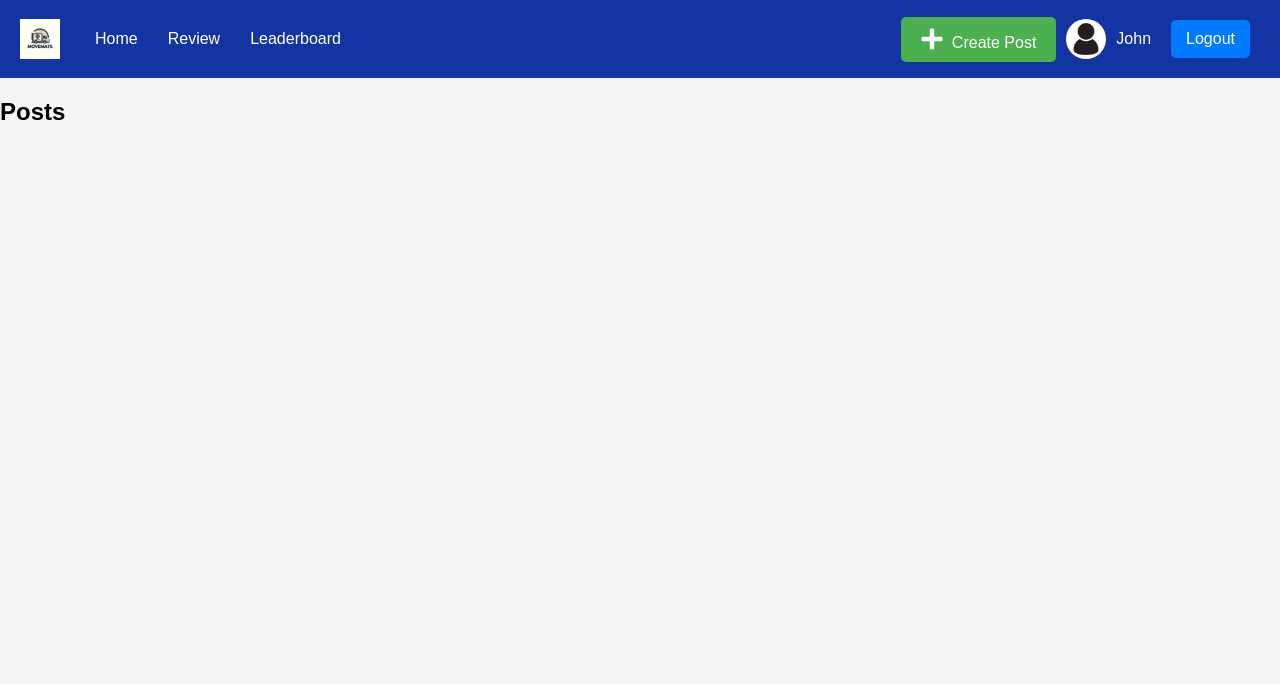
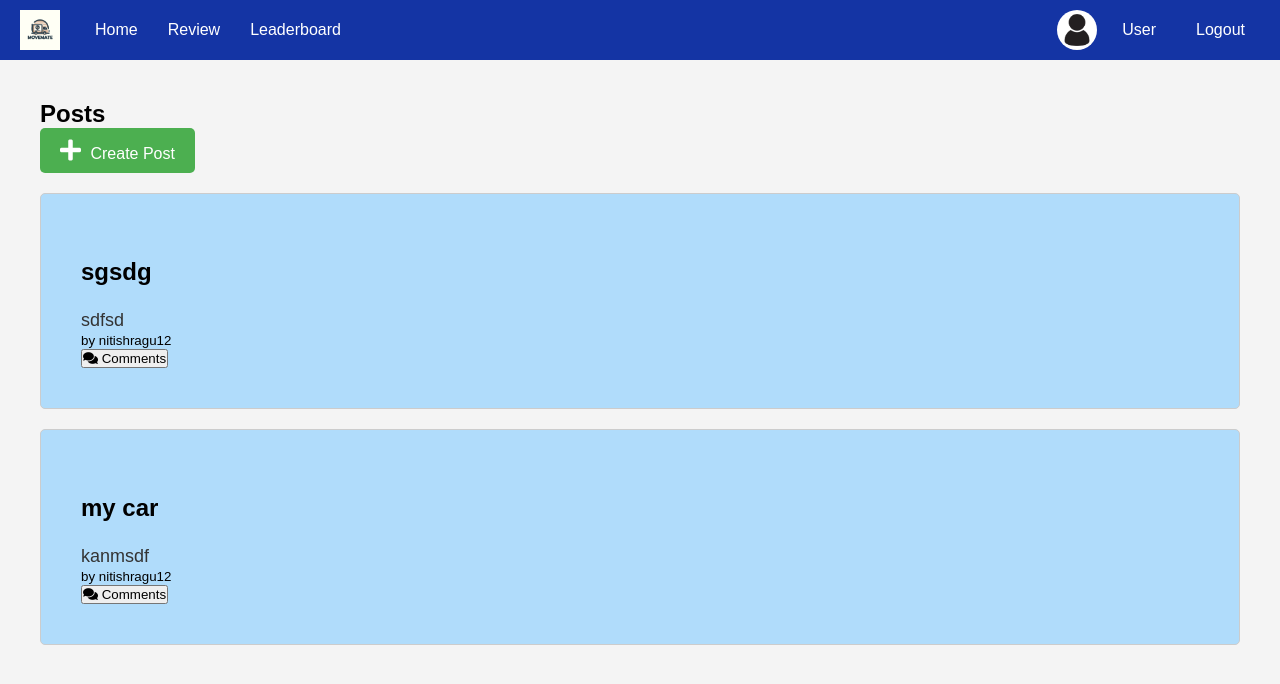
Before and after one commit to nitishragu12/CITS5505-GroupProject, a Flask app: page /home in a window 1280 px wide. Shown: the top 684 px of the page. Run offline with Flask 3, Linux system fonts and the light colour scheme; data that the repository does not hold is empty.

Commit message:
added backend for posts and skeleton profile page

```diff
--- a/Login and Sign up/app.py
+++ b/Login and Sign up/app.py
@@ -20,6 +20,8 @@ class User(db.Model):
     birthday = db.Column(db.String(10))
     phone = db.Column(db.String(15))
     reviews = db.relationship('Review', back_populates='user', cascade="all, delete-orphan")
+    posts = db.relationship('Post', back_populates='user', cascade="all, delete-orphan")
+    comments = db.relationship('Comment', back_populates='user', cascade="all, delete-orphan")
 
     def get_average_rating(self):
         if not self.reviews:
@@ -33,6 +35,22 @@ class Review(db.Model):
     rating = db.Column(db.Integer, nullable=False)
     feedback = db.Column(db.String(500))
     user = db.relationship('User', back_populates='reviews')
+
+class Post(db.Model):
+    id = db.Column(db.Integer, primary_key=True)
+    user_id = db.Column(db.Integer, db.ForeignKey('user.id'), nullable=False)
+    title = db.Column(db.String(200), nullable=False)
+    content = db.Column(db.Text, nullable=False)
+    user = db.relationship('User', back_populates='posts')
+    comments = db.relationship('Comment', back_populates='post', cascade="all, delete-orphan")
+
+class Comment(db.Model):
+    id = db.Column(db.Integer, primary_key=True)
+    user_id = db.Column(db.Integer, db.ForeignKey('user.id'), nullable=False)
+    post_id = db.Column(db.Integer, db.ForeignKey('post.id'), nullable=False)
+    content = db.Column(db.Text, nullable=False)
+    user = db.relationship('User', back_populates='comments')
+    post = db.relationship('Post', back_populates='comments')
 
 def hash_password(password):
     return bcrypt.hashpw(password.encode(), bcrypt.gensalt()).decode('utf-8')
@@ -86,6 +104,7 @@ def login():
 
         if user and check_password(user.password, provided_password):
             session['user_id'] = user.id
+            session['first_name'] = user.first_name
             flash("Logged in successfully!")
             return redirect(url_for('dashboard'))
         else:
@@ -140,7 +159,9 @@ def back2Home():
 
 @app.route('/logout')
 def logout():
-    return render_template('index.html')
+    session.clear()
+    flash("Logged out successfully.")
+    return redirect(url_for('home'))
 
 @app.route('/api/users', methods=['GET'])
 def get_users():
@@ -156,5 +177,63 @@ def get_average_rating(user_id):
     else:
         return jsonify({"error": "User not found"}), 404
 
+@app.route('/api/posts', methods=['GET', 'POST'])
+def handle_posts():
+    if request.method == 'POST':
+        if 'user_id' not in session:
+            return jsonify({"error": "Unauthorized"}), 401
+        user_id = session['user_id']
+        title = request.json.get('title')
+        content = request.json.get('content')
+
+        if not all([title, content]):
+            return jsonify({"error": "Missing title or content"}), 400
+
+        new_post = Post(user_id=user_id, title=title, content=content)
+
+        db.session.add(new_post)
+        try:
+            db.session.commit()
+            return jsonify({"success": "Post created"}), 201
+        except Exception as e:
+            db.session.rollback()
+            return jsonify({"error": f"Error in database operation: {e}"}), 500
+
+    posts = Post.query.all()
+    posts_list = [{"id": post.id, "title": post.title, "content": post.content, "username": post.user.username} for post in posts]
+    return jsonify(posts_list)
+
+@app.route('/api/posts/<int:post_id>/comments', methods=['GET', 'POST'])
+def handle_comments(post_id):
+    if request.method == 'POST':
+        if 'user_id' not in session:
+            return jsonify({"error": "Unauthorized"}), 401
+        user_id = session['user_id']
+        content = request.json.get('content')
+
+        if not content:
+            return jsonify({"error": "Missing content"}), 400
+
+        new_comment = Comment(user_id=user_id, post_id=post_id, content=content)
+
+        db.session.add(new_comment)
+        try:
+            db.session.commit()
+            return jsonify({"success": "Comment added"}), 201
+        except Exception as e:
+            db.session.rollback()
+            return jsonify({"error": f"Error in database operation: {e}"}), 500
+
+    comments = Comment.query.filter_by(post_id=post_id).all()
+    comments_list = [{"content": comment.content, "username": comment.user.username} for comment in comments]
+    return jsonify(comments_list)
+
+@app.route('/profile')
+def profile():
+    if 'user_id' not in session:
+        return redirect(url_for('login'))
+    user = User.query.get(session['user_id'])
+    return render_template('profile.html', user=user)
+
 if __name__ == '__main__':
     app.run(debug=True)
--- a/Login and Sign up/static/homestyles.css
+++ b/Login and Sign up/static/main.css
@@ -324,8 +324,6 @@ button[type="submit"]:hover {
     top: -10px; /* Adjust based on indent */
 }
 
-
-
 .post {
     border: 1px solid #ccc;
     border-radius: 5px;
@@ -412,4 +410,4 @@ h1.posts-header {
     margin-top: 20px; /* Adjust the top margin as needed */
     font-weight: bold; /* Make the font bold */
     font-size: 24px; /* Set the font size to 24px, adjust as needed */
-  }
+}
--- a/Login and Sign up/templates/home.html
+++ b/Login and Sign up/templates/home.html
@@ -5,11 +5,11 @@
     <meta http-equiv="X-UA-Compatible" content="IE=edge">
     <meta name="viewport" content="width=device-width, initial-scale=1.0">
     <title>Home Page</title>
+    <link rel="stylesheet" type="text/css" href="{{ url_for('static', filename='main.css') }}">
+    <!-- Ensure Font Awesome is included for icons -->
     <link rel="stylesheet" href="https://cdnjs.cloudflare.com/ajax/libs/font-awesome/5.15.4/css/all.min.css">
-    <link rel="stylesheet" type="text/css" href="{{ url_for('static', filename='homestyles.css') }}">
 </head>
 <body>
-    <link rel="stylesheet" type="text/css" href="{{ url_for('static', filename='navbar.css') }}">
     <div class="navbar">
         <div class="navbar-left">
             <img src="{{ url_for('static', filename='logo_movemate.jpg') }}" alt="Logo" class="logo">
@@ -18,18 +18,16 @@
             <a href="{{ url_for('leaderboard') }}">Leaderboard</a>
         </div>
         <div class="navbar-right">
-        <button id="create-post-button" class="create-post-button"><i class="fas fa-plus logo-plus"></i> Create Post</button>
             <div class="user-profile">
                 <img src="{{ url_for('static', filename='profile.jpg') }}" alt="Profile Picture" class="profile-picture">
-            <span class="username">John</span> <!-- Dynamic username -->
+                <a href="{{ url_for('profile') }}" class="username">{{ session.get('first_name', 'User') }}</a> <!-- Dynamic first name -->
                 <a href="{{ url_for('logout') }}" class="logout-button">Logout</a>
             </div>
         </div>
     </div>
-
-
+    <div class="container">
         <h1 class="posts-header">Posts</h1>
-
+        <button id="create-post-button" class="create-post-button"><i class="fas fa-plus logo-plus"></i> Create Post</button>
         <div id="post-modal" class="modal">
             <div class="modal-content">
                 <span class="close">&times;</span>
@@ -43,9 +41,115 @@
                 </form>
             </div>
         </div>
+        <div id="posts-list"></div>
+    </div>
 
-    <div id="posts-list"></div>
+    <script>
+        document.addEventListener("DOMContentLoaded", function() {
+            const postModal = document.getElementById("post-modal");
+            const createPostButton = document.getElementById("create-post-button");
+            const closeButton = document.getElementsByClassName("close")[0];
+            const postForm = document.getElementById("post-form");
+            const postsList = document.getElementById("posts-list");
 
-    <script src="{{ url_for('static', filename='home.js') }}"></script>
+            createPostButton.onclick = function() {
+                postModal.style.display = "block";
+            }
+
+            closeButton.onclick = function() {
+                postModal.style.display = "none";
+            }
+
+            window.onclick = function(event) {
+                if (event.target == postModal) {
+                    postModal.style.display = "none";
+                }
+            }
+
+            postForm.onsubmit = async function(event) {
+                event.preventDefault();
+                const title = document.getElementById("post-title").value;
+                const content = document.getElementById("post-content").value;
+                const response = await fetch("/api/posts", {
+                    method: "POST",
+                    headers: {
+                        "Content-Type": "application/json"
+                    },
+                    body: JSON.stringify({ title, content })
+                });
+                if (response.ok) {
+                    postModal.style.display = "none";
+                    fetchPosts();
+                }
+            }
+
+            async function fetchPosts() {
+                const response = await fetch("/api/posts");
+                const posts = await response.json();
+                postsList.innerHTML = "";
+                posts.forEach(post => {
+                    const postElement = document.createElement("div");
+                    postElement.className = "post";
+                    postElement.innerHTML = `
+                        <h3 class="post-title">${post.title}</h3>
+                        <p class="post-content">${post.content}</p>
+                        <p><small>by ${post.username}</small></p>
+                        <button class="toggle-comments-button" onclick="toggleComments(${post.id})">
+                            <i class="fas fa-comments"></i> Comments
+                        </button>
+                        <div class="comments-section" id="comments-section-${post.id}" style="display: none;">
+                            <div class="comments-list"></div>
+                            <form class="comment-form" onsubmit="return submitComment(event, ${post.id})">
+                                <label for="comment-content">Comment:</label><br>
+                                <textarea id="comment-content-${post.id}" name="comment-content"></textarea><br>
+                                <button type="submit">Submit Comment</button>
+                            </form>
+                        </div>
+                    `;
+                    postsList.appendChild(postElement);
+                    fetchComments(post.id);
+                });
+            }
+
+            async function fetchComments(postId) {
+                const response = await fetch(`/api/posts/${postId}/comments`);
+                const comments = await response.json();
+                const commentsList = document.getElementById(`comments-section-${postId}`).querySelector(".comments-list");
+                commentsList.innerHTML = "";
+                comments.forEach(comment => {
+                    const commentElement = document.createElement("div");
+                    commentElement.className = "comment";
+                    commentElement.innerHTML = `<p>${comment.content}</p><p><small>by ${comment.username}</small></p>`;
+                    commentsList.appendChild(commentElement);
+                });
+            }
+
+            window.toggleComments = function(postId) {
+                const commentsSection = document.getElementById(`comments-section-${postId}`);
+                if (commentsSection.style.display === "none") {
+                    commentsSection.style.display = "block";
+                } else {
+                    commentsSection.style.display = "none";
+                }
+            }
+
+            window.submitComment = async function(event, postId) {
+                event.preventDefault();
+                const content = document.getElementById(`comment-content-${postId}`).value;
+                const response = await fetch(`/api/posts/${postId}/comments`, {
+                    method: "POST",
+                    headers: {
+                        "Content-Type": "application/json"
+                    },
+                    body: JSON.stringify({ content })
+                });
+                if (response.ok) {
+                    fetchComments(postId);
+                }
+            }
+
+            fetchPosts();
+        });
+    </script>
 </body>
 </html>
--- a/Login and Sign up/templates/leaderboard.html
+++ b/Login and Sign up/templates/leaderboard.html
@@ -21,7 +21,7 @@
         <div class="navbar-right">
             <div class="user-profile">
                 <img src="{{ url_for('static', filename='profile.jpg') }}" alt="Profile Picture" class="profile-picture">
-            <span class="username">John</span> <!-- Dynamic username -->
+                <a href="{{ url_for('profile') }}" class="username">{{ session.get('first_name', 'User') }}</a>
                 <a href="{{ url_for('logout') }}" class="logout-button">Logout</a>
             </div>
         </div>
@@ -35,11 +35,11 @@
             <div class="leaderboard-table">
                 <div class="leaderboard-header">
                     <span class="rank">Rank</span>
-                    <span class="user">user</span>
+                    <span class="user">User</span>
                     <span class="rating">Rating</span>
                 </div>
                 <div class="leaderboard-body" id="leaderboard-body">
-                    <!-- Dynamic leaderboard rows will be generated here -->
+                    <
                 </div>
             </div>
         </main>
--- a/Login and Sign up/templates/review.html
+++ b/Login and Sign up/templates/review.html
@@ -18,7 +18,7 @@
         <div class="navbar-right">
             <div class="user-profile">
                 <img src="{{ url_for('static', filename='profile.jpg') }}" alt="Profile Picture" class="profile-picture">
-            <span class="username">John</span> <!-- Dynamic username -->
+                <a href="{{ url_for('profile') }}" class="username">{{ session.get('first_name', 'User') }}</a> <!-- Dynamic first name -->
                 <a href="{{ url_for('logout') }}" class="logout-button">Logout</a>
             </div>
         </div>
```
Also changed, not shown: Login and Sign up/backend_db/setup_db.py (+18 -0 lines), Login and Sign up/static/style_profile.css (added, +25 -0 lines), Login and Sign up/templates/profile.html (added, +36 -0 lines), Login and Sign up/backend_db/instance/app.db. Lines whose indentation alone changed are shown as unchanged.
